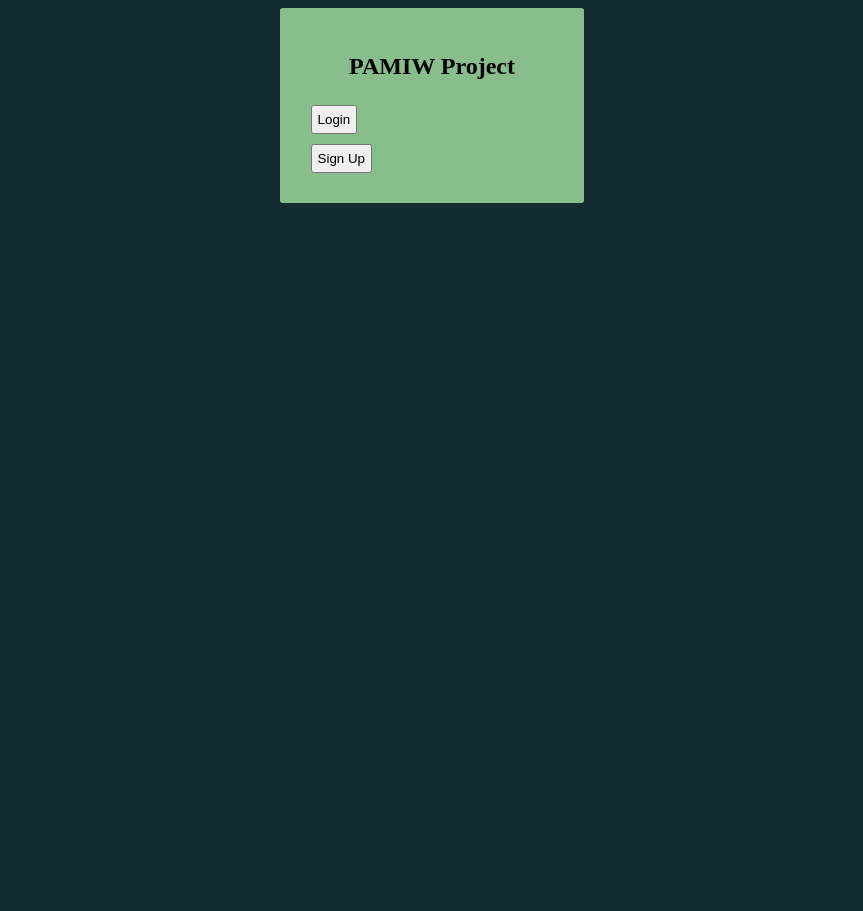
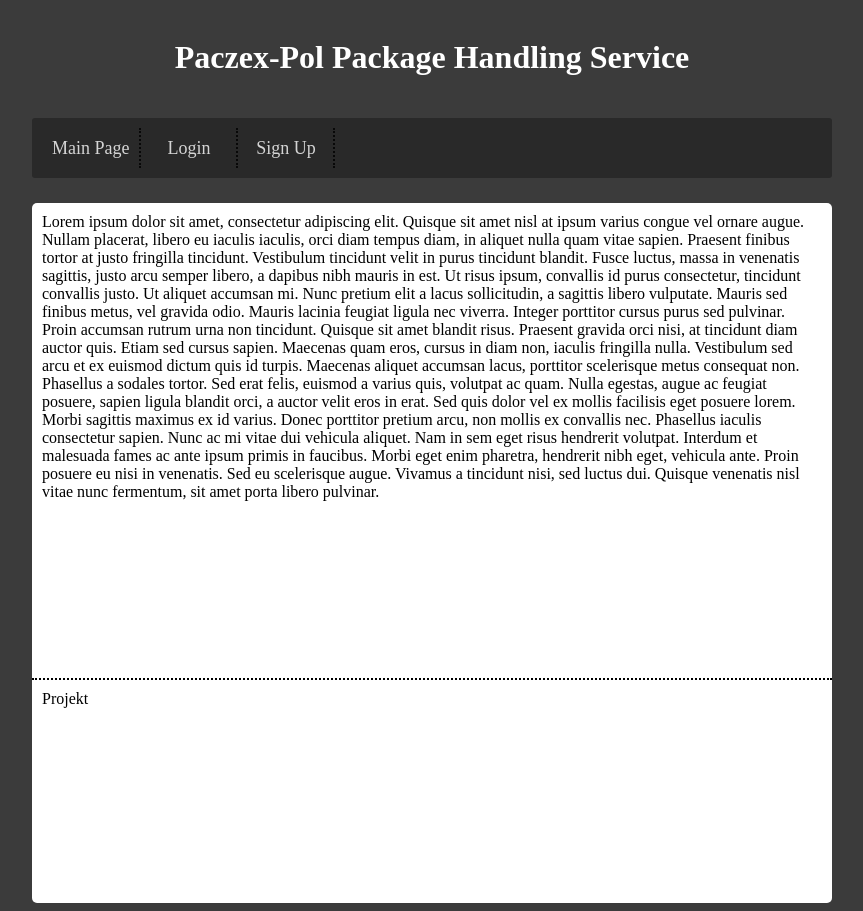
Before and after one commit to pwrobel2/PAMiW, a Flask app: page / in a window 1280 px wide. Shown: the whole page, without its empty margins (208-1071 px from the left). Before the commit the page ends 203 px from the top, so only its background shows below. Run offline with Flask 2, Linux system fonts and the light colour scheme.

Commit message:
Page layout adjusted to requirements

```diff
--- a/app.py
+++ b/app.py
@@ -12,7 +12,7 @@ def index():
     return render_template('index.html')
 
 
-@app.route('/signup', methods=['POST','GET'])
+@app.route('/sign-up', methods=['POST','GET'])
 def signup():
 
     return render_template('signup.html')
--- a/static/css/main.css
+++ b/static/css/main.css
@@ -1,34 +1,90 @@
 body {
-    background: #112d32;
+    background: #3b3b3b;
 }
 
-h2 {
-    text-align: center;
+#container {
+    margin-left: auto;
+    margin-right: auto;
+    width: 800px;
 }
 
-input {
-    padding: 5px;
-
+#logoBar {
+    text-align: center;
+    width: 800px;
+    min-height: 80px;
+    padding-top: 10px;
+    margin-left: auto;
+    margin-right: auto;
+    color: white;
 }
 
-.navigation {
-    padding: 5px;
-    color: darkolivegreen;
+
+#navigationBar {
+    background-color: rgb(41, 41, 41);
+    padding: 10px;
+    margin-top: 20px;
+    margin-bottom: 20px;
+    min-height: 40px;
+    color: #ffffff;
+    border-radius: 3px;
 }
 
-.registrationForm {
-    margin: 3px;
+.subpage {
+    float: left;
+    min-width: 75px;
+    text-align: center;
+    height: 20px;
+    padding: 10px;
+    font-size: 18px;
+    border-right: 2px dotted #000000;
+    opacity: 0.8;
+    vertical-align: middle;
 }
 
-#signUp {
-    text-align: center;
+.subpage:hover {
+    background-color: rgb(255, 238, 0);
+    color: black;
 }
 
-#baseDiv {
 
-    margin: auto;
-    padding: 2%;
-    width: 20%;
-    background: #88BD8C;
-    border-radius: 3px;
+.resetFloat{
+    float: none;
 }
+
+#mainDiv {
+    margin-top: 25px;
+    background-color: white;
+    min-height: 680px;
+    border-radius: 5px;
+    padding: 10px;
+    min-width: 780px;
+}
+
+footer {
+    border-top: 2px black dotted;
+    min-height: 100px;
+    min-width: 780px;
+    margin-left: -10px;
+    margin-right: -10px;
+    padding: 10px;
+    position: absolute;
+    bottom: 0;
+}
+
+li{
+    padding: 5px;
+}
+
+#signUpList{
+    list-style-type: none;
+    padding-top: 20px;
+    margin-left: 260px;
+}
+
+a { text-decoration: none; color: white;}
+a:visited { text-decoration: none; }
+a:hover { text-decoration: none; }
+a:focus { text-decoration: none; }
+a:hover, a:active { text-decoration: none; }
+
+h3 { text-align: center; }
--- a/templates/base.html
+++ b/templates/base.html
@@ -5,12 +5,42 @@
     <meta name="viewport" content="width=device-width, initial-scale=1.0">
     <meta http-equiv="X-UA-Compatible" content="ie-edge" />
     <link rel="stylesheet" type="text/css" href="{{ url_for('static', filename='css/main.css') }}">
-    {% block head %}{% endblock %}
+    {% block head %}
+    {% endblock %}
 </head>
 <body>
-    <div id="baseDiv">
-    {% block body %}
-    {% endblock %}
+    <div id="container">
+        <div id="logoBar">
+            <h1>
+                Paczex-Pol Package Handling Service
+            </h1>
+        </div>
+        <div id="navigationBar">
+            <a href="{{ url_for('index') }}">
+                <div class="subpage">
+                    Main Page
+                </div>
+            </a>
+            <a href="{{ url_for('login') }}">
+                <div class="subpage">
+                    Login
+                </div>
+            </a>
+            <a href="{{ url_for('signup') }}">
+                <div class="subpage">
+                    Sign Up
+                </div>
+            </a>
+            <div class="resetFloat">
+            </div>
+        </div>
+        <div id="mainDiv">
+            {% block body %}
+            {% endblock %}
+            <footer>
+                Projekt
+            </footer>
+        </div>
     </div>
 </body>
 </html>
--- a/templates/index.html
+++ b/templates/index.html
@@ -1,15 +1,13 @@
 {% extends 'base.html' %}
 
 {% block head %}
-<title>PAMIW Project - Landing Page</title>
+<title>Paczex-Pol - Main Page</title>
 {% endblock %}
 
 {% block body %}
-<h2>PAMIW Project</h2>
-<form action="/login"  class="navigation">
-    <input type = "submit" value="Login">
-</form>
-<form action="/signup"  class="navigation">
-    <input type = "submit" value="Sign Up">
-</form>
+Lorem ipsum dolor sit amet, consectetur adipiscing elit. Quisque sit amet nisl at ipsum varius congue vel ornare augue. Nullam placerat, libero eu iaculis iaculis, orci diam tempus diam, in aliquet nulla quam vitae sapien. Praesent finibus tortor at justo fringilla tincidunt. Vestibulum tincidunt velit in purus tincidunt blandit. Fusce luctus, massa in venenatis sagittis, justo arcu semper libero, a dapibus nibh mauris in est. Ut risus ipsum, convallis id purus consectetur, tincidunt convallis justo. Ut aliquet accumsan mi. Nunc pretium elit a lacus sollicitudin, a sagittis libero vulputate. Mauris sed finibus metus, vel gravida odio. Mauris lacinia feugiat ligula nec viverra. Integer porttitor cursus purus sed pulvinar. Proin accumsan rutrum urna non tincidunt. Quisque sit amet blandit risus.
+
+Praesent gravida orci nisi, at tincidunt diam auctor quis. Etiam sed cursus sapien. Maecenas quam eros, cursus in diam non, iaculis fringilla nulla. Vestibulum sed arcu et ex euismod dictum quis id turpis. Maecenas aliquet accumsan lacus, porttitor scelerisque metus consequat non. Phasellus a sodales tortor. Sed erat felis, euismod a varius quis, volutpat ac quam. Nulla egestas, augue ac feugiat posuere, sapien ligula blandit orci, a auctor velit eros in erat. Sed quis dolor vel ex mollis facilisis eget posuere lorem. Morbi sagittis maximus ex id varius. Donec porttitor pretium arcu, non mollis ex convallis nec. Phasellus iaculis consectetur sapien.
+
+Nunc ac mi vitae dui vehicula aliquet. Nam in sem eget risus hendrerit volutpat. Interdum et malesuada fames ac ante ipsum primis in faucibus. Morbi eget enim pharetra, hendrerit nibh eget, vehicula ante. Proin posuere eu nisi in venenatis. Sed eu scelerisque augue. Vivamus a tincidunt nisi, sed luctus dui. Quisque venenatis nisl vitae nunc fermentum, sit amet porta libero pulvinar.
 {% endblock %}
```
Also changed, not shown: templates/login.html (+4 -5 lines), templates/signup.html (+26 -11 lines).
